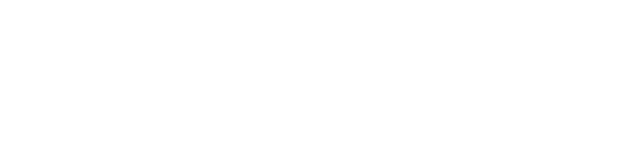
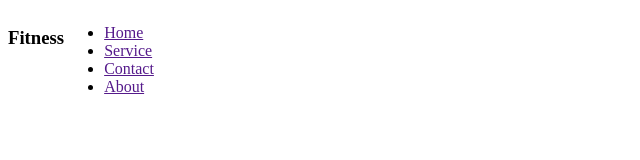
Before and after one commit to ferdousmikdad/B10A2-versatile-ui, a plain HTML site: page index.html in a window 1280 px wide. Shown: the whole page, without its empty margins (0-640 px from the left). Drawn offline with Linux system fonts and the light colour scheme.

Commit message:
added the nav section in html

```diff
--- a/css/style.css
+++ b/css/style.css
@@ -0,0 +1,11 @@
+:root{
+    --primary-color: #0a0a23;
+    --secondary-color: #f8b8d0;
+    --accent-color: #f8b8d0;
+
+}
+
+/* shared and common css */
+.display__flex{
+    display: flex;
+}
--- a/index.html
+++ b/index.html
@@ -3,10 +3,22 @@
 <head>
     <meta charset="UTF-8">
     <meta name="viewport" content="width=device-width, initial-scale=1.0">
-    <title>Document</title>
+    <title>B10A2-versatile-ui</title>
     <link rel="stylesheet" href="css/style.css">
 </head>
 <body>
-
+    <header class="header">
+        <nav class="display__flex">
+            <h3>Fitness</h3>
+            <ul>
+                <li><a href="">Home</a></li>
+                <li><a href="">Service</a></li>
+                <li><a href="">Contact</a></li>
+                <li><a href="">About</a></li>
+            </ul>
+        </nav>
+    </header>
+    <main class="main"></main>
+    <footer class="footer"></footer>
 </body>
 </html>
```
